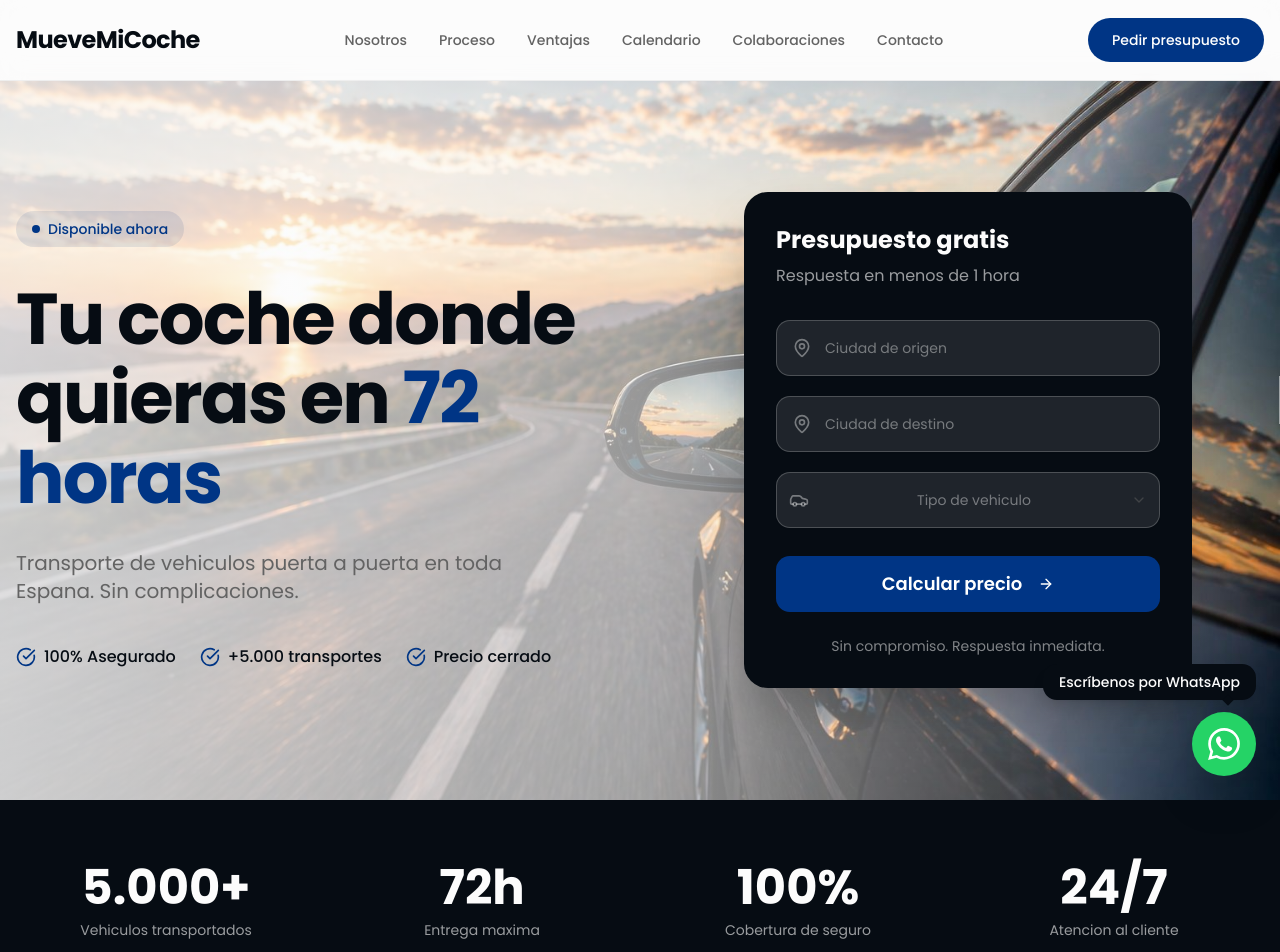
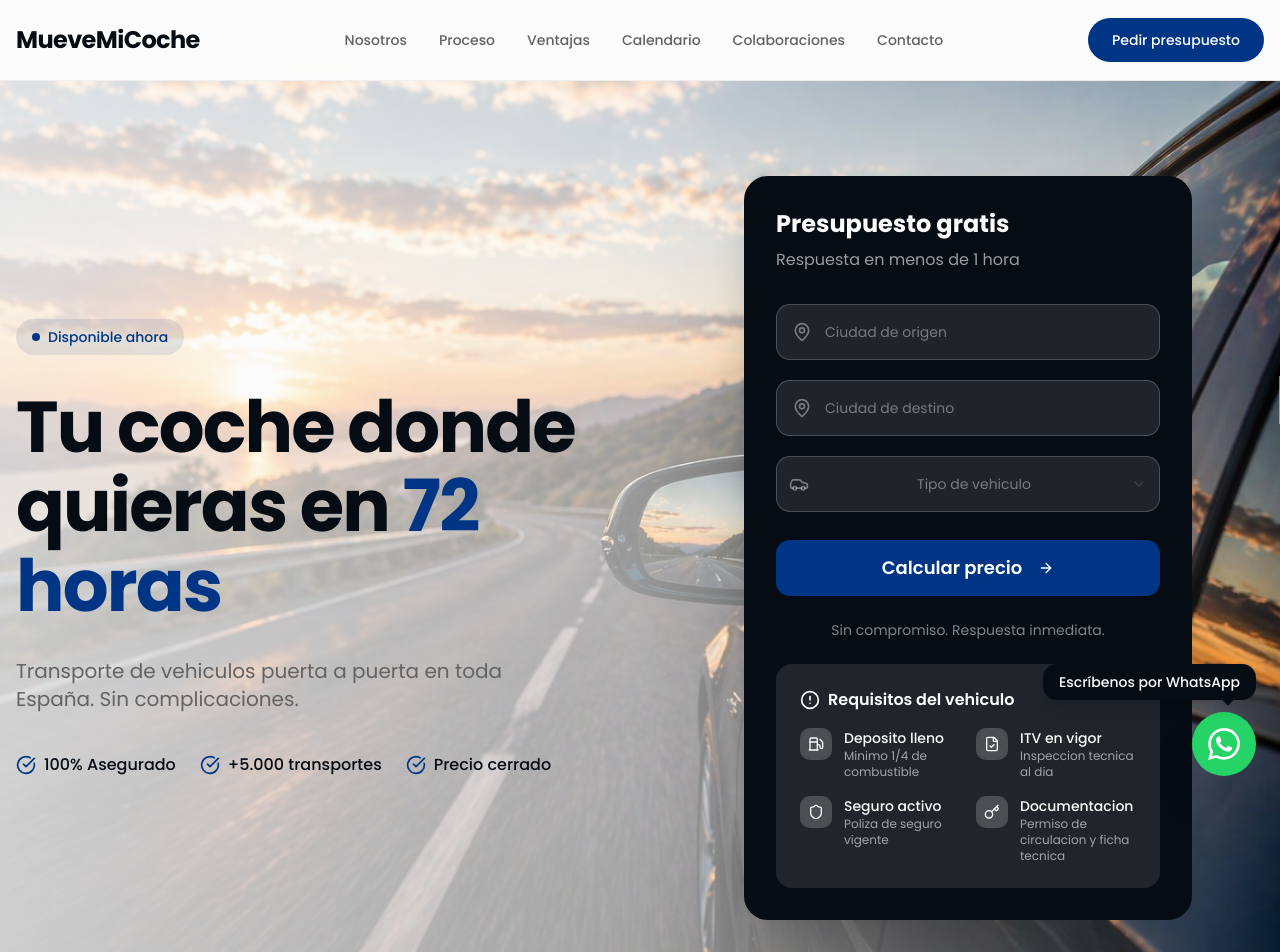
Before and after one commit to MPweblabs/muevemicoche, a Next.js app: page / in a window 1280 px wide. Shown: the top 952 px of the page. Built offline with nearby package versions, Linux system fonts and the light colour scheme.

Commit message:
Fix typos and improve text clarity across multiple components; add RequirementsInfo component and replace conductor.webp with conductor.png

```diff
--- a/components/about-section.tsx
+++ b/components/about-section.tsx
@@ -34,7 +34,7 @@ export function AboutSection() {
               {"¿Te gusta conducir?"}
             </h2>
             <p className="mt-6 text-lg text-muted-foreground leading-relaxed">
-              Llevamos anos transportando vehiculos por toda Espana.
+              Llevamos años transportando vehiculos por toda España.
               Nuestro equipo de profesionales garantiza que tu coche
               llegue en perfectas condiciones.
             </p>
--- a/components/availability-calendar.tsx
+++ b/components/availability-calendar.tsx
@@ -268,7 +268,7 @@ export function AvailabilityCalendar() {
                 <CalendarX className="w-8 h-8 mb-3 text-background/60" />
                 <h4 className="font-semibold mb-2">No encuentras fecha?</h4>
                 <p className="text-sm text-background/60 mb-4">
-                  Contactanos y buscamos una solucion
+                  Contactaños y buscamos una solucion
                 </p>
                 <Button
                   asChild
@@ -283,7 +283,7 @@ export function AvailabilityCalendar() {
             {/* Mobile CTA - shown only on mobile */}
             <div className="lg:hidden mt-4">
               <Button asChild className="w-full" size="lg">
-                <a href="#contacto">No encuentras fecha? Contactanos</a>
+                <a href="#contacto">No encuentras fecha? Contactaños</a>
               </Button>
             </div>
           </div>
--- a/components/collaborations-section.tsx
+++ b/components/collaborations-section.tsx
@@ -82,7 +82,7 @@ export function CollaborationsSection() {
             href="#contacto"
             className="text-primary font-medium hover:underline"
           >
-            Contactanos para mas informacion
+            Contactaños para mas informacion
           </a>
         </div>
       </div>
--- a/components/contact-section.tsx
+++ b/components/contact-section.tsx
@@ -7,6 +7,7 @@ import { Input } from "@/components/ui/input"
 import { Textarea } from "@/components/ui/textarea"
 import { Checkbox } from "@/components/ui/checkbox"
 import Link from "next/link"
+import { RequirementsInfo } from "@/components/requirements-info"
 
 export function ContactSection() {
   const [formData, setFormData] = useState({
@@ -44,7 +45,7 @@ export function ContactSection() {
               Hablemos de tu transporte
             </h2>
             <p className="mt-6 text-lg text-muted-foreground">
-              Estamos aqui para ayudarte. Contactanos y te respondemos en menos de 1 hora.
+              Estamos aqui para ayudarte. Contactaños y te respondemos en menos de 1 hora.
             </p>
 
             <div className="mt-10 space-y-6">
@@ -83,6 +84,10 @@ export function ContactSection() {
                   </div>
                 </div>
               </div>
+            </div>
+
+            <div className="mt-10">
+              <RequirementsInfo variant="light" />
             </div>
           </div>
 
--- a/components/hero-section.tsx
+++ b/components/hero-section.tsx
@@ -11,6 +11,7 @@ import {
   SelectTrigger,
   SelectValue,
 } from "@/components/ui/select"
+import { RequirementsInfo } from "@/components/requirements-info"
 
 const vehicleTypes = [
   { value: "sedan", label: "Turismo / Sedan" },
@@ -63,7 +64,7 @@ export function HeroSection() {
             </h1>
 
             <p className="mt-8 text-xl text-muted-foreground max-w-lg">
-              Transporte de vehiculos puerta a puerta en toda Espana.
+              Transporte de vehiculos puerta a puerta en toda España.
               Sin complicaciones.
             </p>
 
@@ -152,6 +153,10 @@ export function HeroSection() {
               <p className="mt-6 text-center text-sm text-background/50">
                 Sin compromiso. Respuesta inmediata.
               </p>
+
+              <div className="mt-6">
+                <RequirementsInfo variant="dark" />
+              </div>
             </div>
           </div>
         </div>
--- a/components/how-it-works-section.tsx
+++ b/components/how-it-works-section.tsx
@@ -33,7 +33,7 @@ export function HowItWorksSection() {
             Proceso
           </span>
           <h2 className="text-4xl md:text-5xl font-bold text-foreground mt-4">
-            Asi de facil
+            Así de fácil
           </h2>
         </div>
 
--- /dev/null
+++ b/components/requirements-info.tsx
@@ -0,0 +1,54 @@
+import { Fuel, FileCheck, Shield, Key, AlertCircle } from "lucide-react"
+
+const requirements = [
+    {
+        icon: Fuel,
+        title: "Deposito lleno",
+        description: "Minimo 1/4 de combustible",
+    },
+    {
+        icon: FileCheck,
+        title: "ITV en vigor",
+        description: "Inspeccion tecnica al dia",
+    },
+    {
+        icon: Shield,
+        title: "Seguro activo",
+        description: "Poliza de seguro vigente",
+    },
+    {
+        icon: Key,
+        title: "Documentacion",
+        description: "Permiso de circulacion y ficha tecnica",
+    },
+]
+
+export function RequirementsInfo({ variant = "light" }: { variant?: "light" | "dark" }) {
+    const isDark = variant === "dark"
+
+    return (
+        <div className={`rounded-2xl p-6 ${isDark ? "bg-background/10" : "bg-muted"}`}>
+            <div className={`flex items-center gap-2 mb-4 ${isDark ? "text-background" : "text-foreground"}`}>
+                <AlertCircle className="h-5 w-5" />
+                <h4 className="font-semibold">Requisitos del vehiculo</h4>
+            </div>
+            <div className="grid grid-cols-2 gap-4">
+                {requirements.map((req) => (
+                    <div key={req.title} className="flex items-start gap-3">
+                        <div className={`flex h-8 w-8 shrink-0 items-center justify-center rounded-lg ${isDark ? "bg-background/20" : "bg-background"}`}>
+                            <req.icon className={`h-4 w-4 ${isDark ? "text-background" : "text-primary"}`} />
+                        </div>
+                        <div>
+                            <p className={`text-sm font-medium ${isDark ? "text-background" : "text-foreground"}`}>
+                                {req.title}
+                            </p>
+                            <p className={`text-xs ${isDark ? "text-background/60" : "text-muted-foreground"}`}>
+                                {req.description}
+                            </p>
+                        </div>
+                    </div>
+                ))}
+            </div>
+        </div>
+    )
+}
```
Also changed, not shown: public/images/conductor.webp (deleted), 1 other file (tests, documents, lock files or other folders).
